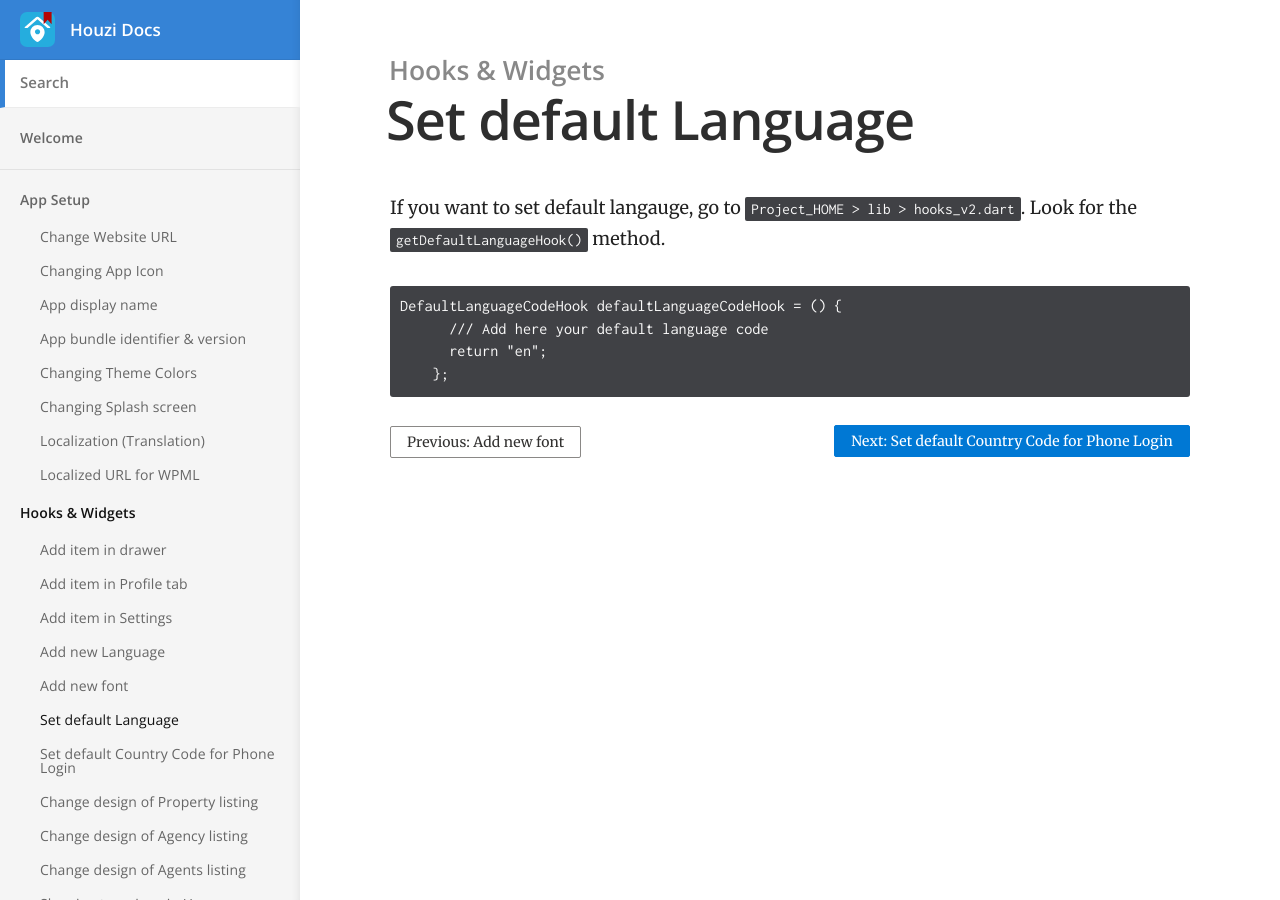
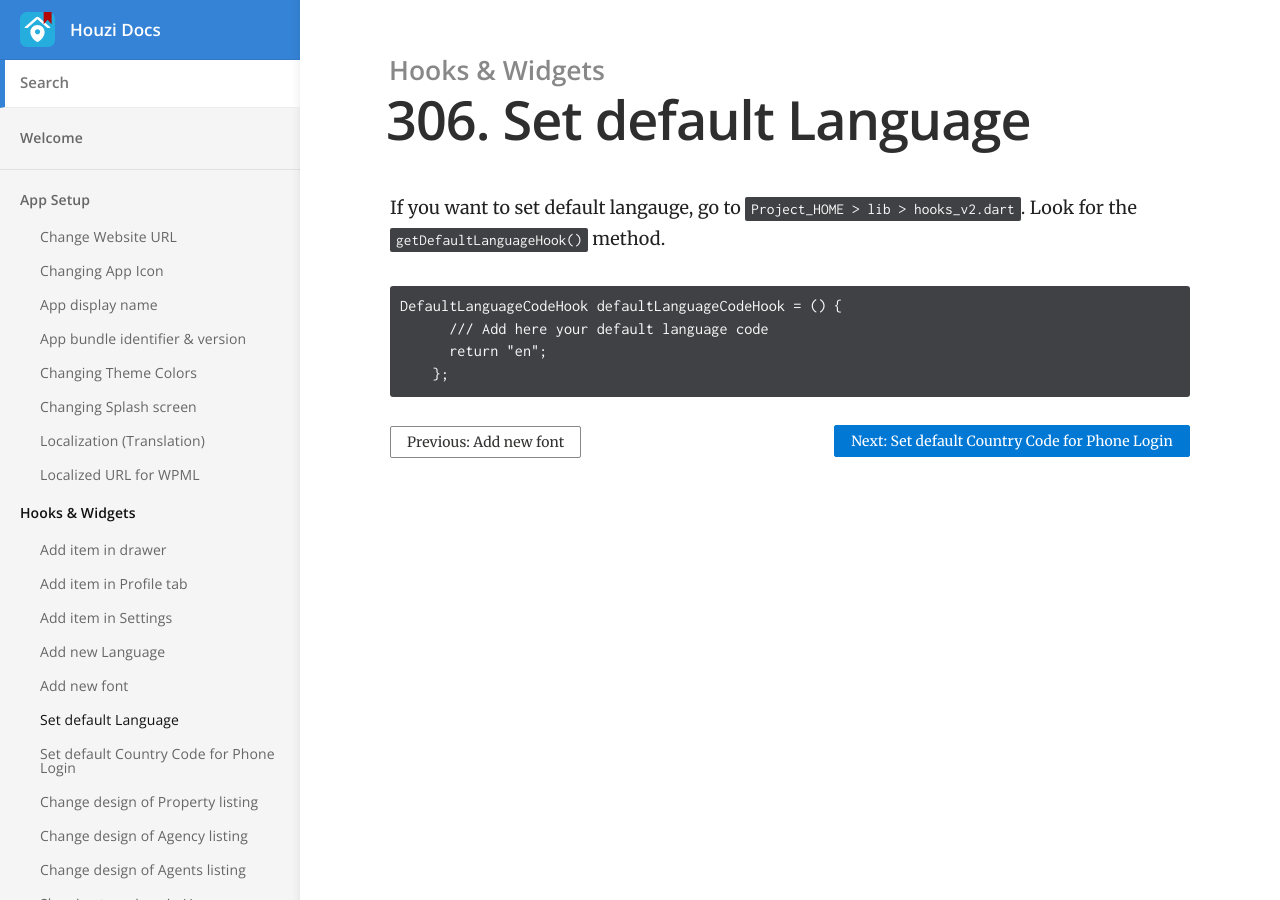
Before and after one commit to booleanbites/houzi-doc, a Jekyll site: the page built from _docs/hooks-widgets/6_default_langauge.md, in a window 1280 px wide and 900 px high. Built offline with Jekyll 4.4.1, drawn with Linux system fonts in a browser that asks for light colours.

Commit message:
add order for debugging

```diff
--- a/_layouts/default.html
+++ b/_layouts/default.html
@@ -72,7 +72,7 @@
 		<section class="main">
 			<div class="page-header">
 				<h2>{% if page.category %}{{ page.category }}{% else %}{{ site.title }}{% endif %}</h2>
-				<h3>{{ page.title }}</h3>
+				<h3>{% if page.order %}{{page.order}}.{% else %}{% endif %} {{ page.title }}</h3>
 			</div>
 			<article class="content">
 				{{ content }}
```
